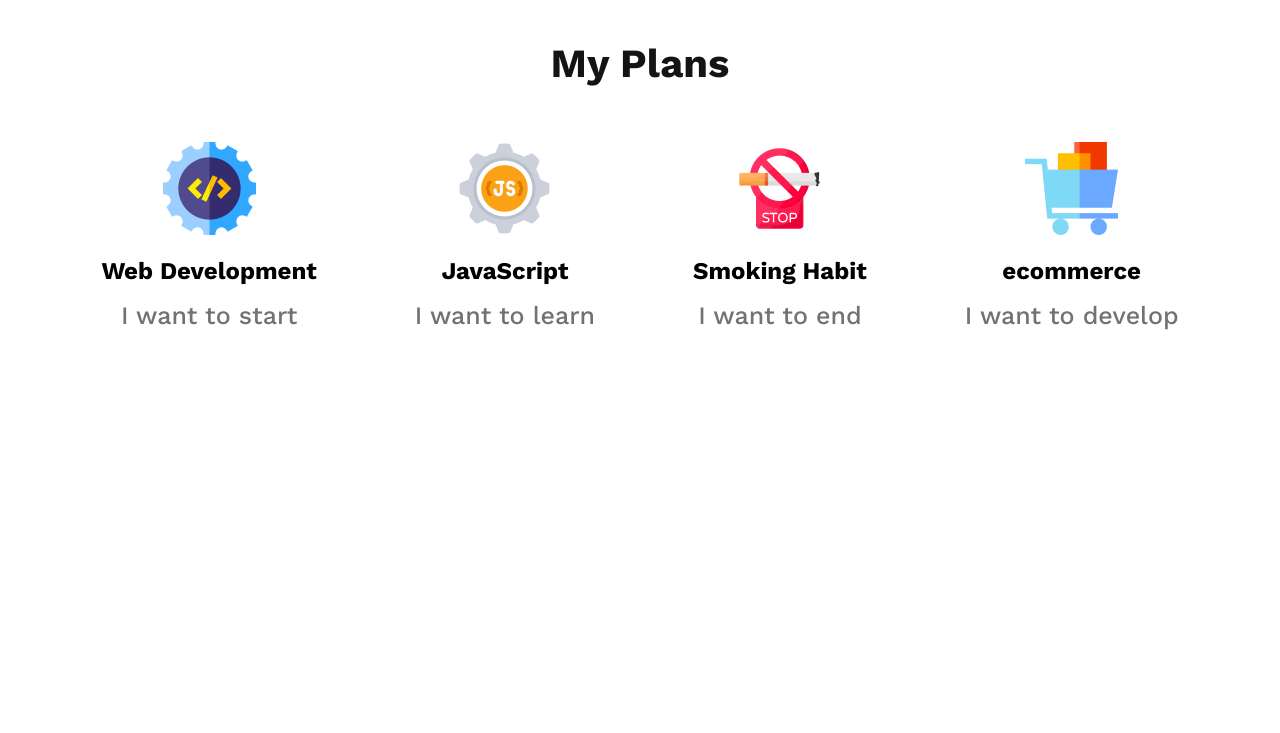
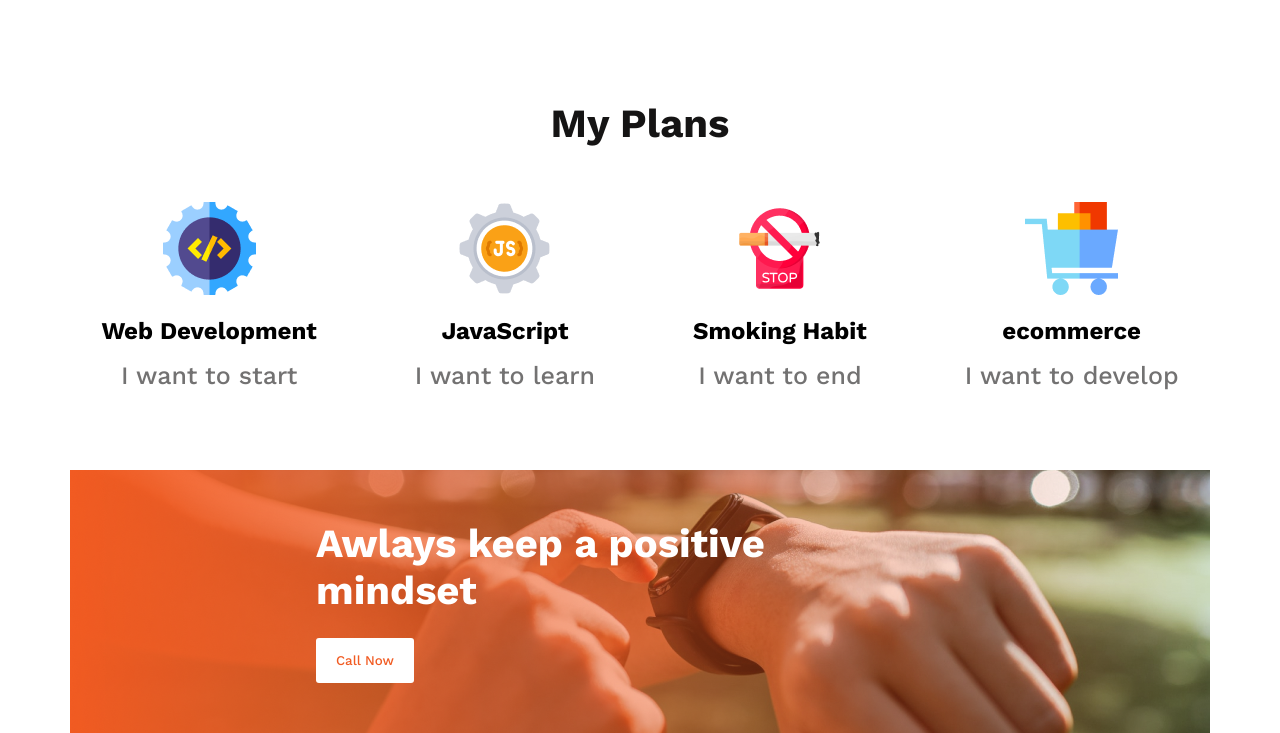
Before and after one commit to munia121/New-year-New-me-project, a plain HTML site: page index.html in a window 1280 px wide. Shown: the part 1706-2439 px from the top of the page. Before the commit the page ends 2036 px from the top, so only its background shows below. Drawn offline with nearby package versions, Linux system fonts and the light colour scheme.

Commit message:
commited

```diff
--- a/index.html
+++ b/index.html
@@ -67,7 +67,12 @@
             </div>
         </section>
         <section>
-
+            <div class="contant">
+                <div class="contant-info">
+                    <h1 class="contant-title">Awlays keep a positive <br> mindset</h1>
+                    <button class="btton">Call Now</button>
+                </div>
+            </div>
         </section>
     </main>
 
--- a/style/style.css
+++ b/style/style.css
@@ -47,10 +47,22 @@
 /* main images parts */
 
 .container{
-    margin-top: 110px;
+    margin-top: 70px;
     gap: 100px;
     display: flex;
     justify-content: center;
+}
+
+.image {
+    margin-top: 100px;
+    background-color: indianred;
+    border-radius: 70%;
+    background-position:center;
+}
+
+img{
+
+
 }
 .containar-info-title{
     color: #151414;
@@ -101,3 +113,30 @@
 .plans-title{
     margin-top: 18px;
 }
+
+
+.contant{
+    margin-top: 80px;
+    background-position: center;
+    background-image: url(../images/gradient3.png) ,url(../images/watch.png);
+    background-repeat: no-repeat;
+    padding: 50px 100px;
+}
+.contant-info{
+    margin-left: 20%;
+}
+
+.contant-title{
+    color: #FFF;
+    font-size: 40px;
+    font-weight: 700;
+}
+
+.btton{
+    padding: 15px 20px;
+    color: #F15B22;
+    background-color: #FFF;
+    border: 0;
+    border-radius: 3px;
+    margin-top: 24px;
+}
```
